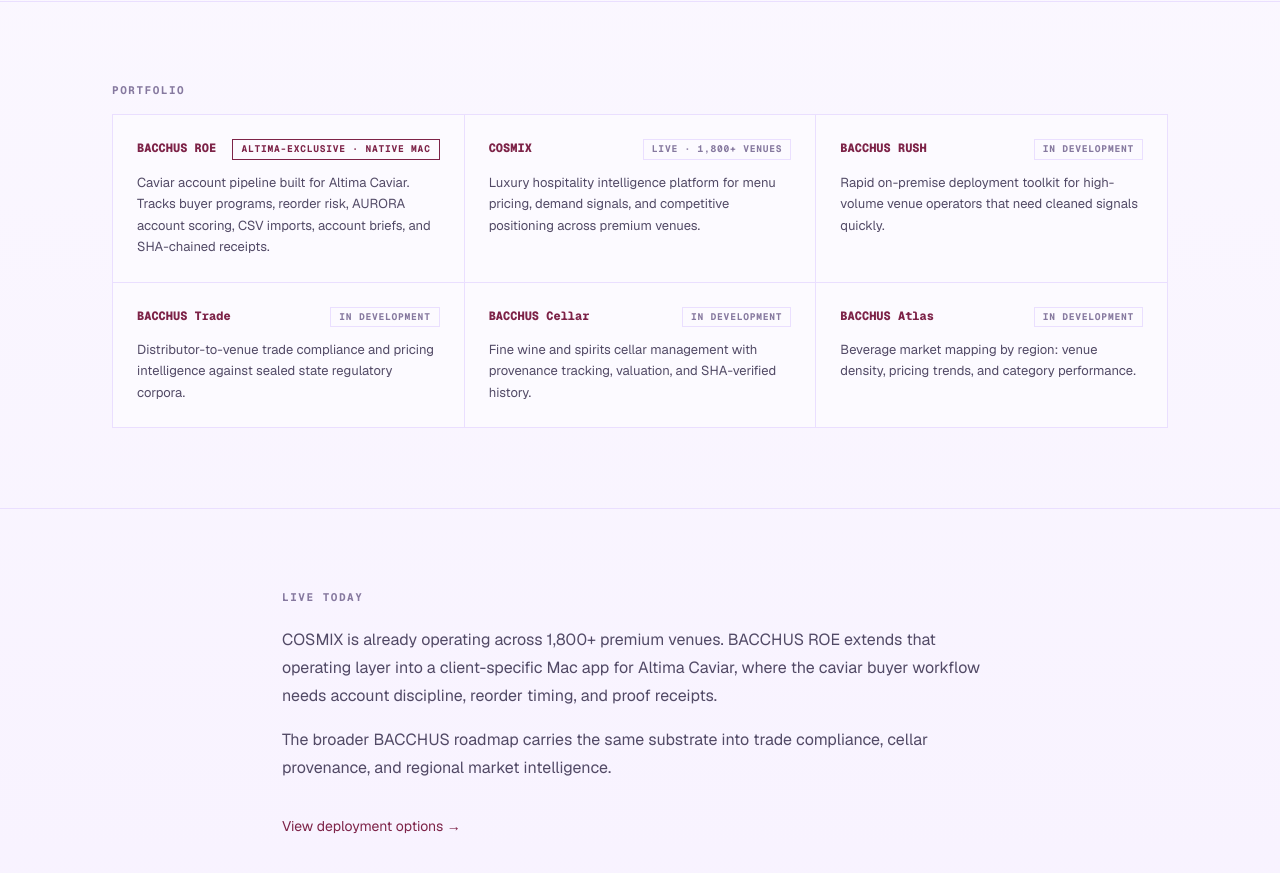
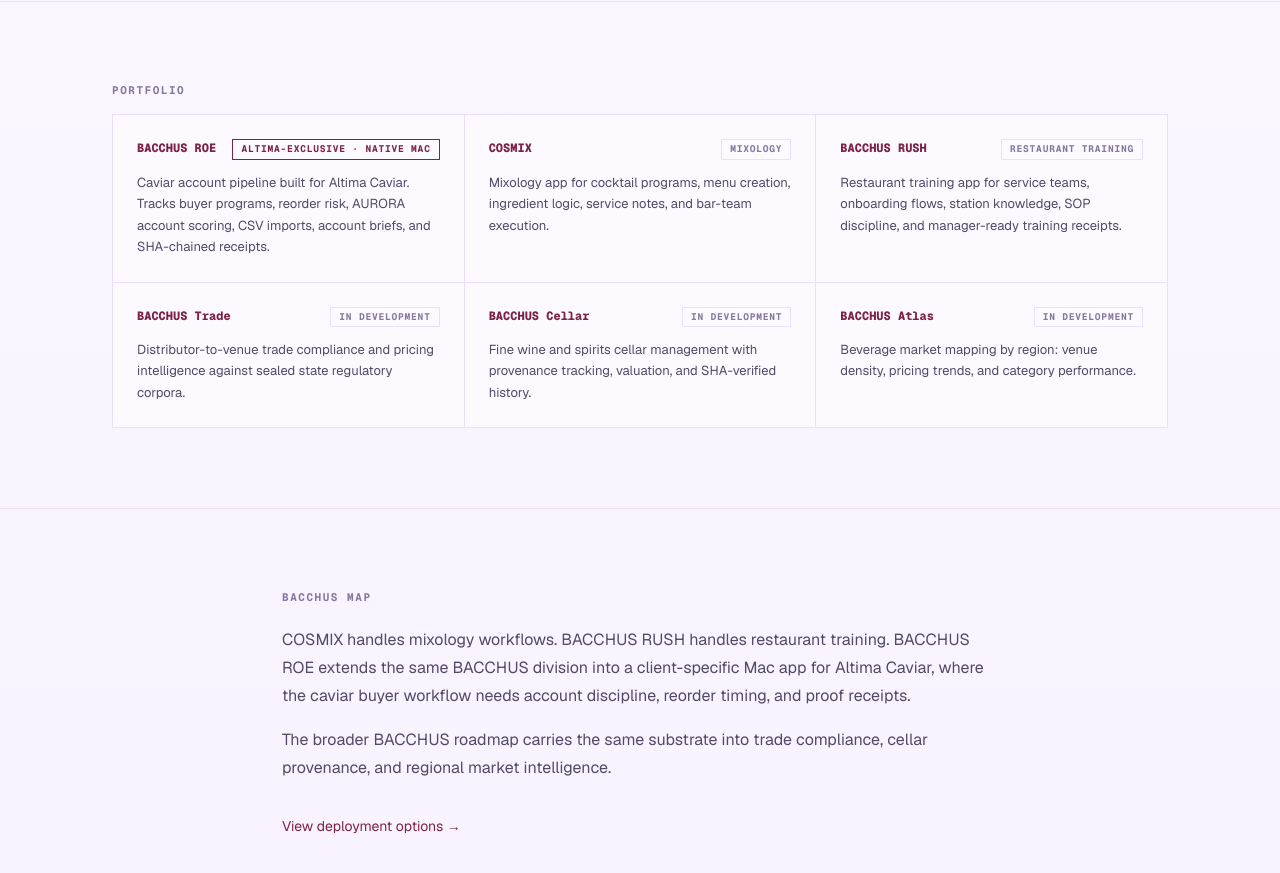
Before and after one commit to lelandsequel/website, a Next.js app: page /divisions/bacchus in a window 1280 px wide. Shown: the part 1160-2033 px from the top of the page. Built offline with nearby package versions, Linux system fonts and the light colour scheme.

Commit message:
fix: correct bacchus product copy

```diff
--- a/app/applications/page.tsx
+++ b/app/applications/page.tsx
@@ -17,7 +17,7 @@
 
 const DIVISION_CONTACTS = [
   { name: "ATLAS", domain: "Commercial real estate intelligence", contact: "MineralLogic, PropertyGraph, NAUTILUS", href: "/divisions/atlas", accent: "#D4A574" },
-  { name: "BACCHUS", domain: "Beverage industry operations", contact: "COSMIX, BACCHUS RUSH, Trade / Cellar / Atlas", href: "/divisions/bacchus", accent: "#7D2348" },
+  { name: "BACCHUS", domain: "Luxury hospitality operations", contact: "COSMIX, BACCHUS RUSH, ROE for Altima Caviar", href: "/bacchus", accent: "#7D2348" },
   { name: "HELIX", domain: "Healthcare workflow automation", contact: "HELIX (TestFlight), PHAROS", href: "/divisions/helix", accent: "#E8735A" },
   { name: "HEIMDALL", domain: "Security operations", contact: "SENTINEL (pre-pilot access)", href: "/divisions/heimdall", accent: "#4A7BA7" },
 ];
--- a/app/divisions/bacchus/page.tsx
+++ b/app/divisions/bacchus/page.tsx
@@ -4,7 +4,7 @@
 export const metadata: Metadata = {
   title: "BACCHUS — Luxury Hospitality Intelligence",
   description:
-    "BACCHUS applies COSMIC to luxury hospitality intelligence. COSMIX is live in 1,800+ premium venues, and BACCHUS ROE is an Altima Caviar-exclusive native Mac app for caviar account operations.",
+    "BACCHUS applies COSMIC to luxury hospitality intelligence. COSMIX is a mixology app, BACCHUS RUSH is a restaurant training app, and BACCHUS ROE is an Altima Caviar-exclusive native Mac app for caviar account operations.",
 };
 
 const accent = "#7D2348";
@@ -44,15 +44,15 @@
   },
   {
     name: "COSMIX",
-    status: "Live · 1,800+ venues",
+    status: "Mixology",
     description:
-      "Luxury hospitality intelligence platform for menu pricing, demand signals, and competitive positioning across premium venues.",
+      "Mixology app for cocktail programs, menu creation, ingredient logic, service notes, and bar-team execution.",
   },
   {
     name: "BACCHUS RUSH",
-    status: "In development",
+    status: "Restaurant training",
     description:
-      "Rapid on-premise deployment toolkit for high-volume venue operators that need cleaned signals quickly.",
+      "Restaurant training app for service teams, onboarding flows, station knowledge, SOP discipline, and manager-ready training receipts.",
   },
   {
     name: "BACCHUS Trade",
@@ -166,11 +166,12 @@
 
       <section style={{ padding: "5rem 0" }}>
         <div style={S.containerSm}>
-          <span style={{ ...S.label, marginBottom: "1.25rem" }}>Live today</span>
+          <span style={{ ...S.label, marginBottom: "1.25rem" }}>BACCHUS map</span>
           <p style={S.p}>
-            COSMIX is already operating across 1,800+ premium venues. BACCHUS ROE extends that
-            operating layer into a client-specific Mac app for Altima Caviar, where the caviar buyer
-            workflow needs account discipline, reorder timing, and proof receipts.
+            COSMIX handles mixology workflows. BACCHUS RUSH handles restaurant training.
+            BACCHUS ROE extends the same BACCHUS division into a client-specific Mac app for
+            Altima Caviar, where the caviar buyer workflow needs account discipline, reorder timing,
+            and proof receipts.
           </p>
           <p style={{ ...S.p, marginBottom: "2rem" }}>
             The broader BACCHUS roadmap carries the same substrate into trade compliance, cellar
--- a/app/divisions/page.tsx
+++ b/app/divisions/page.tsx
@@ -27,7 +27,7 @@
     name: "BACCHUS",
     tagline: "Luxury hospitality market intelligence",
     headline: "COSMIX",
-    products: "COSMIX (live, 1800+ venues) · ROE for Altima Caviar · Trade / Cellar / Atlas",
+    products: "COSMIX mixology · BACCHUS RUSH restaurant training · ROE for Altima Caviar",
     href: "/bacchus",
     accent: "#7D2348",
   },
--- a/app/portfolio/page.tsx
+++ b/app/portfolio/page.tsx
@@ -33,9 +33,9 @@
   },
   {
     name: "BACCHUS",
-    desc: "Luxury hospitality intelligence. 2 live SaaS products, 1,800+ venues.",
-    score: "88.9%",
-    href: "/divisions/bacchus",
+    desc: "Luxury hospitality intelligence. Mixology, restaurant training, and Altima-exclusive caviar operations.",
+    score: "—",
+    href: "/bacchus",
     img: "/division-bacchus.jpg",
   },
   {
```
